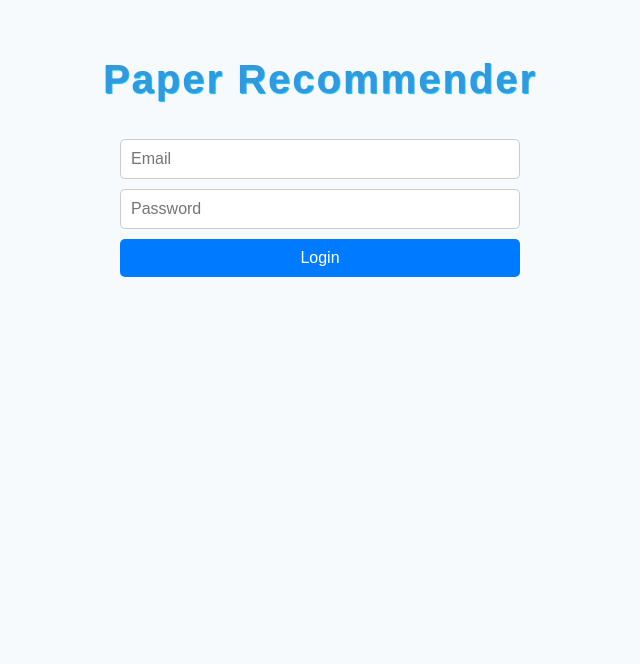
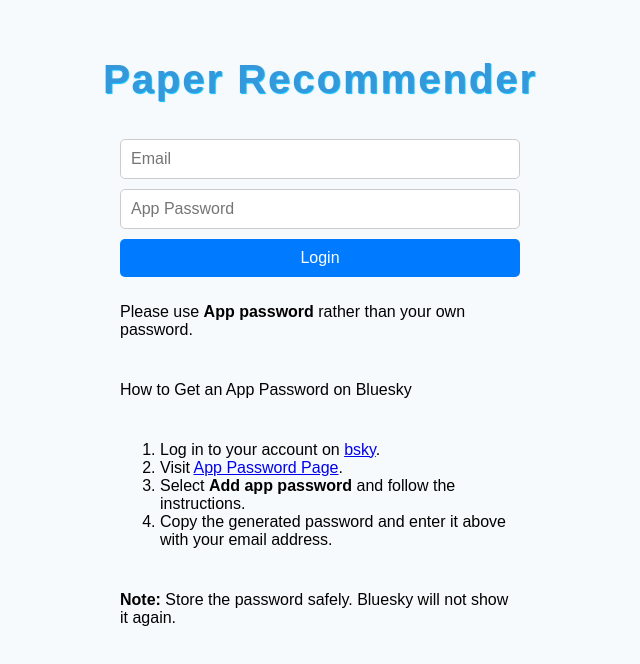
Before and after one commit to Sylviaviaviavia/paper-recommender, a React (Vite) app in the folder paper-recommender/: page / in a window 1280 px wide. Shown: the top 664 px of the page, without its empty margins (320-960 px from the left). Built offline with nearby package versions, Linux system fonts and the light colour scheme.

Commit message:
App Password Instruction

```diff
--- a/paper-recommender/src/App.jsx
+++ b/paper-recommender/src/App.jsx
@@ -89,7 +89,7 @@ const App = () => {
           />
           <input
             type="password"
-            placeholder="Password"
+            placeholder="App Password"
             value={password}
             onChange={(e) => setPassword(e.target.value)}
             required
@@ -98,6 +98,15 @@ const App = () => {
           <button type="submit" style={{ padding: "10px", fontSize: "16px", background: "#007bff", color: "white", border: "none", borderRadius: "5px", cursor: "pointer" }}>
             {loading ? "Logging in..." : "Login"}
           </button>
+          <p>Please use <strong>App password</strong> rather than your own password.</p>
+          <p>How to Get an App Password on Bluesky</p>
+          <ol>
+              <li>Log in to your account on <a href="https://bsky.app" target="_blank">bsky</a>.</li>
+              <li>Visit <a href="https://bsky.app/settings/app-passwords">App Password Page</a>.</li>
+              <li>Select <strong>Add app password</strong> and follow the instructions.</li>
+              <li>Copy the generated password and enter it above with your email address.</li>
+          </ol>
+          <p><strong>Note:</strong> Store the password safely. Bluesky will not show it again.</p>
           {error && <p style={{ color: "red" }}>{error}</p>}
         </form>
       ) : (
```
